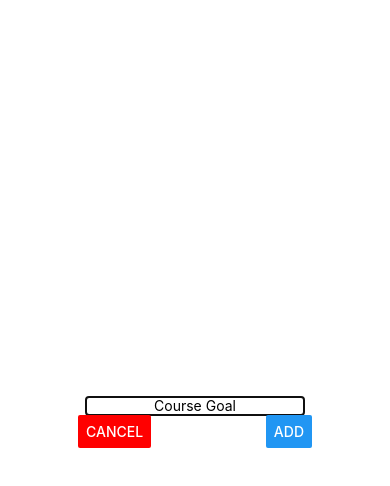
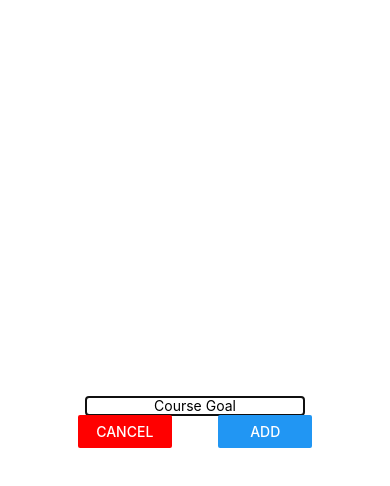
Before and after one commit to tanner-schmutte/rn-complete-guide, a React Native app: screen / in a window 390 px wide. Both pictures are taken after a click on the button "ADD NEW GOAL". Shown: the top 486 px of the page. Built offline with nearby package versions, Linux system fonts and the light colour scheme.

Commit message:
make buttons equal size

```diff
--- a/components/GoalInput.js
+++ b/components/GoalInput.js
@@ -23,12 +23,16 @@ const GoalInput = (props) => {
                     value={enteredGoal}
                 />
                 <View style={styles.buttonsContainer}>
+                    <View style={styles.button}>
                         <Button
                             title="CANCEL"
                             color="red"
                             onPress={props.onCancel}
                         />
+                    </View>
+                    <View style={styles.button}>
                         <Button title="ADD" onPress={addGoalHandler} />
+                    </View>
                 </View>
             </View>
         </Modal>
@@ -51,6 +55,9 @@ const styles = StyleSheet.create({
         justifyContent: 'space-between',
         width: '60%',
     },
+    button: {
+        width: '40%'
+    }
 });
 
 export default GoalInput;
```
Lines whose indentation alone changed are shown as unchanged.
